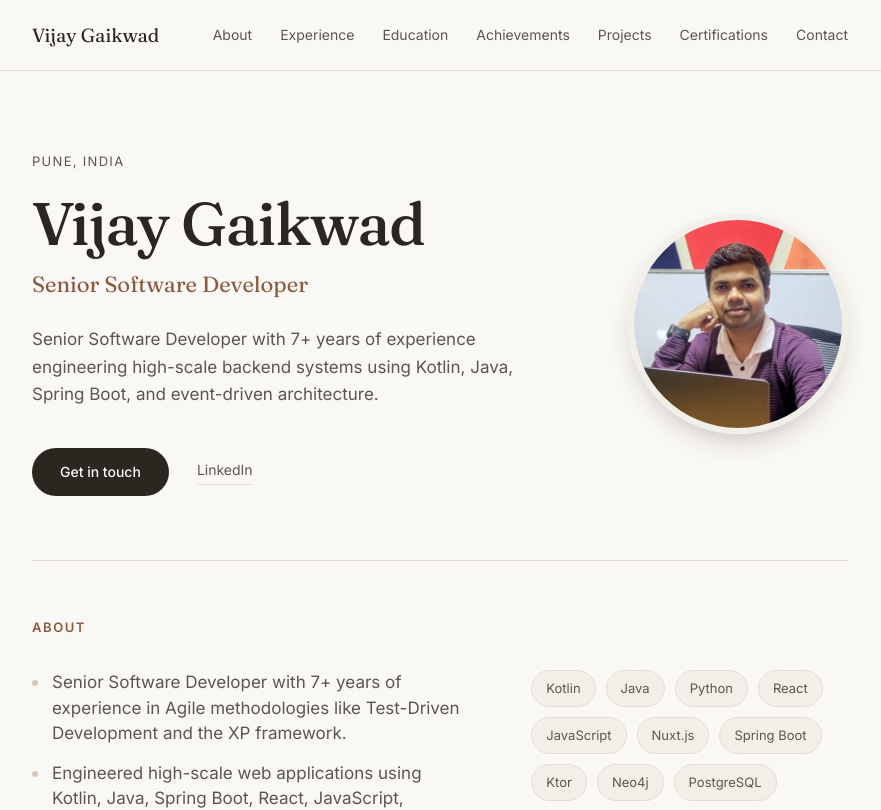
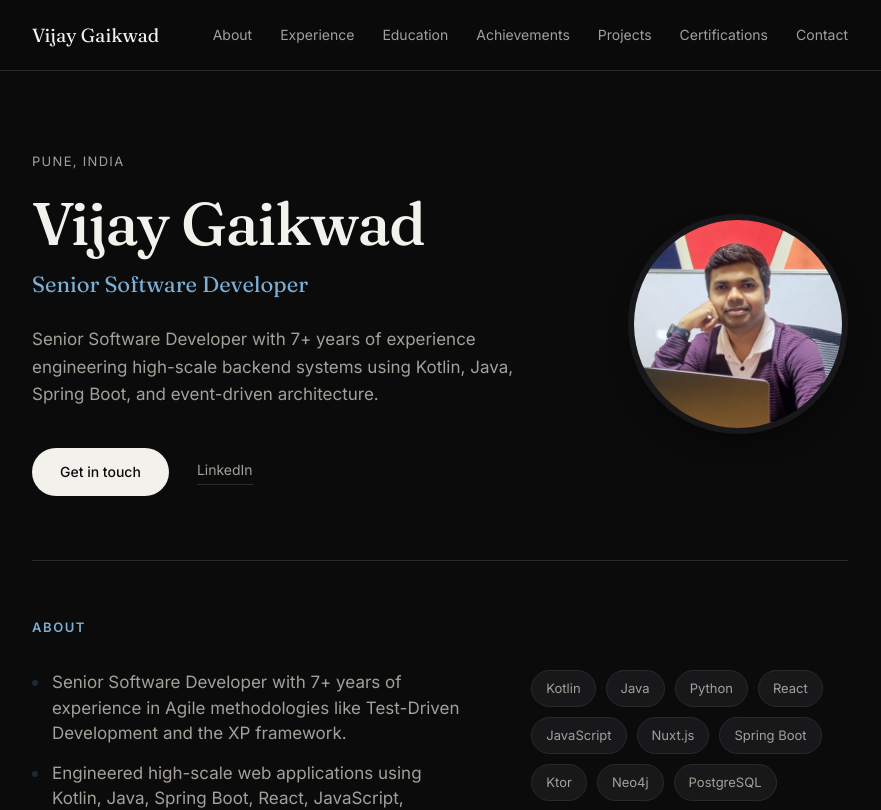
Before and after one commit to VijayAshokGaikwad/my-own-website, a React (Vite) app: page / in a window 1280 px wide. Shown: the top 810 px of the page, without its empty margins (200-1081 px from the left). Built offline with nearby package versions, Linux system fonts and the light colour scheme.

Commit message:
Change style

```diff
--- a/src/App.css
+++ b/src/App.css
@@ -41,7 +41,7 @@ main {
   position: sticky;
   top: 0;
   z-index: 10;
-  background: rgba(250, 248, 244, 0.85);
+  background: rgba(11, 11, 12, 0.85);
   backdrop-filter: blur(8px);
   border-bottom: 1px solid var(--line);
 }
@@ -109,7 +109,7 @@ main {
   border-radius: 50%;
   object-fit: cover;
   border: 6px solid var(--bg-alt);
-  box-shadow: 0 12px 28px -10px rgba(43, 38, 32, 0.3);
+  box-shadow: 0 12px 28px -10px rgba(0, 0, 0, 0.6);
 }
 
 @media (max-width: 680px) {
--- a/src/index.css
+++ b/src/index.css
@@ -3,13 +3,13 @@
 }
 
 :root {
-  --bg: #faf8f4;
-  --bg-alt: #f2efe8;
-  --ink: #2b2620;
-  --ink-soft: #5c574e;
-  --accent: #8a5a3f;
-  --accent-soft: #d9c8ba;
-  --line: #e4ddd0;
+  --bg: #0b0b0c;
+  --bg-alt: #18181b;
+  --ink: #f3f1ec;
+  --ink-soft: #a3a099;
+  --accent: #7bafd4;
+  --accent-soft: #1c2a35;
+  --line: #2a2a2c;
   --serif: "Fraunces", "Georgia", serif;
   --sans: "Inter", -apple-system, BlinkMacSystemFont, sans-serif;
 }
```
